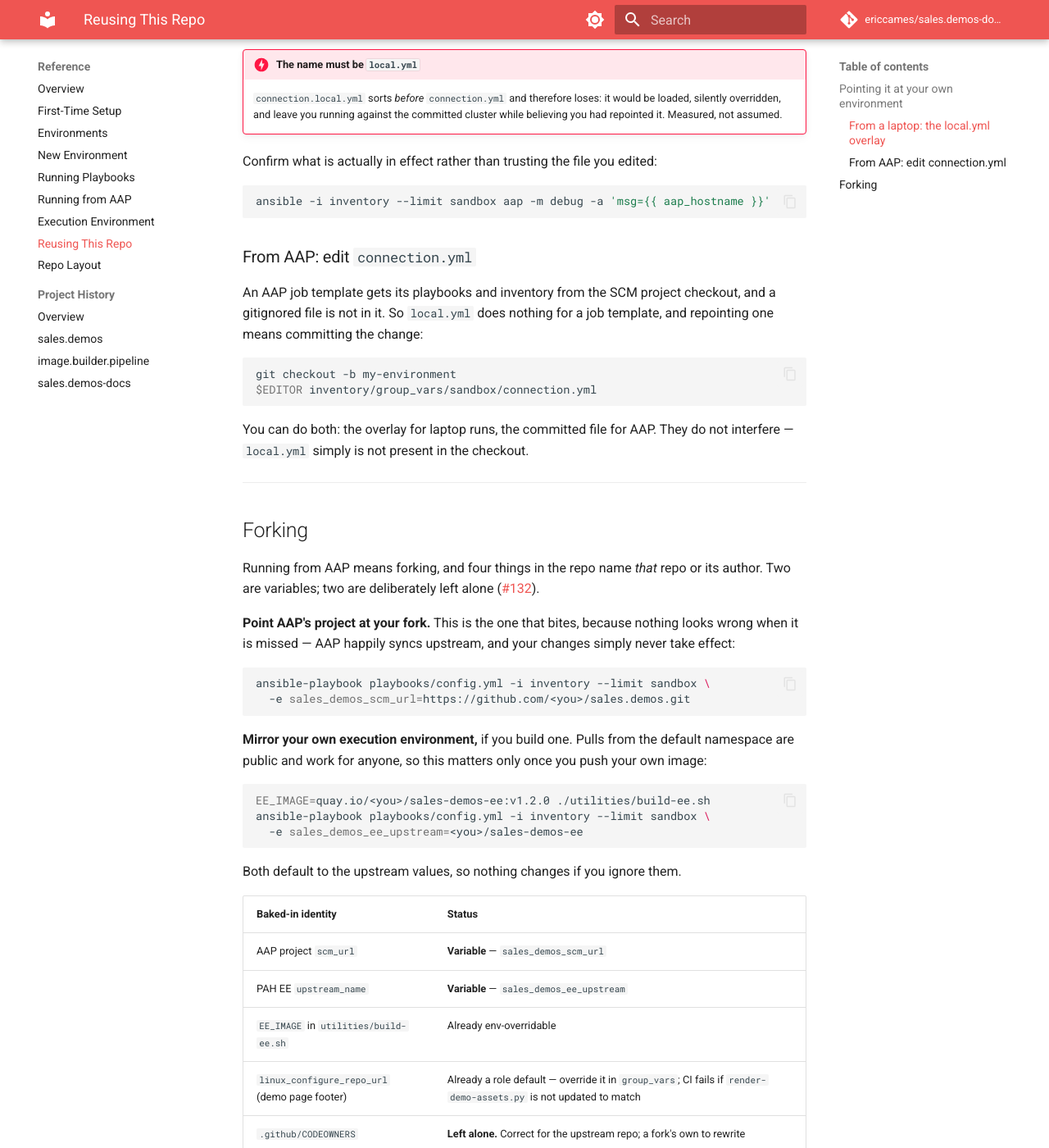
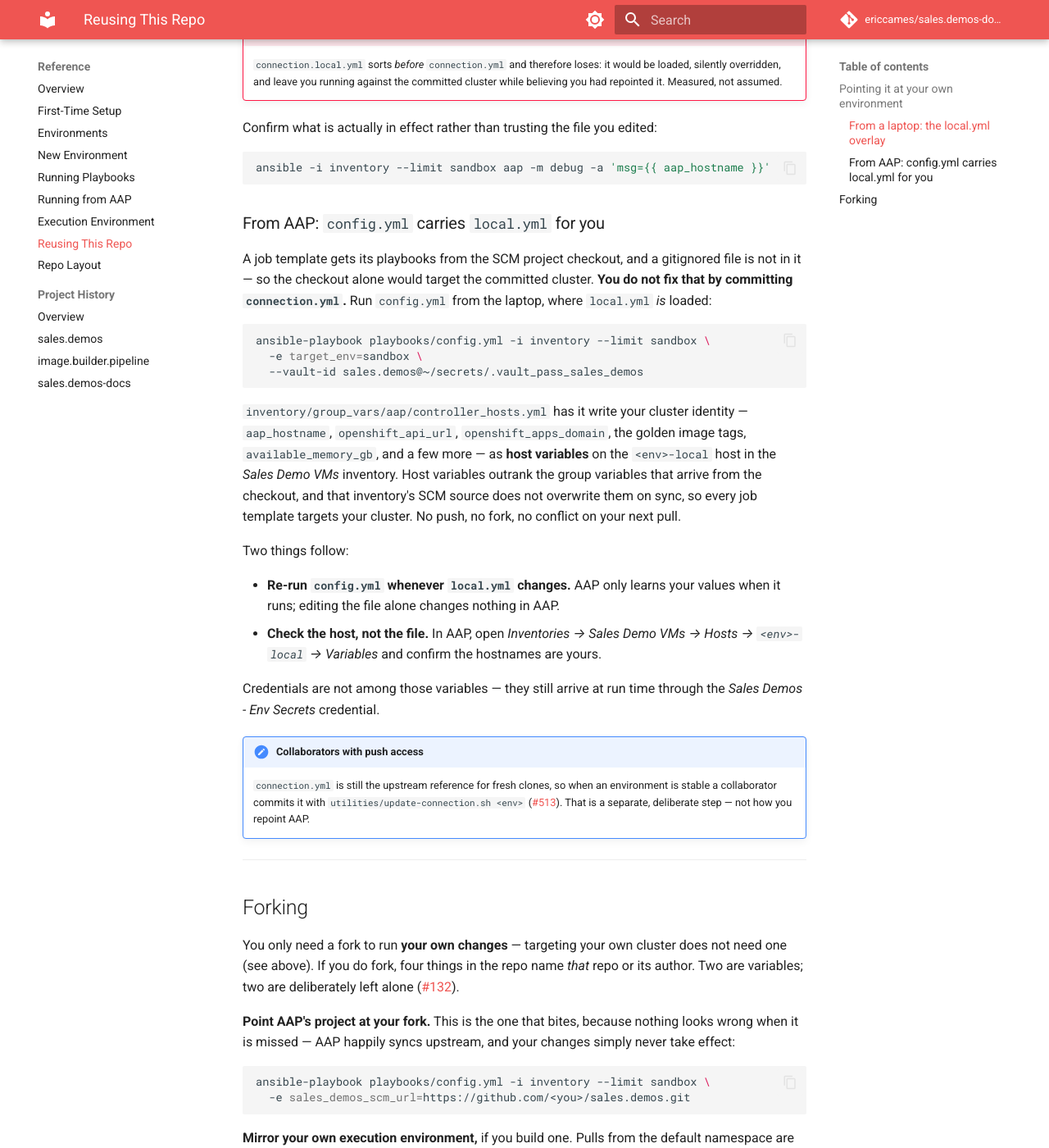
Before and after one commit to ericcames/sales.demos-docs, an MkDocs documentation site: the page built from docs/reference/reusing-this-repo.md, in a window 1280 px wide and 1400 px high, scrolled down 1270 px. Shown: the whole window at 82% size. Built offline with MkDocs 1.6.1 and Material for MkDocs 9.7.7, drawn with Linux system fonts in a browser that asks for light colours; comment, search, counter and statistics services are not loaded; some of the changed text lies outside the part shown.

Commit message:
docs: local.yml reaches AAP through config.yml, not a committed connection.yml (#55) (#57)
reusing-this-repo still described the #166 design: a job template cannot see
local.yml, so repointing AAP means committing connection.yml (or forking).
Since sales.demos#528, config.yml writes the effective cluster identity as host
variables on <env>-local in the Sales Demo VMs inventory, whose SCM source has
overwrite_vars: false, so local.yml reaches AAP with no push and no fork.

- reusing-this-repo: rewrite the table and "From AAP" section; say when to
  re-run config.yml and where to check the host vars; forking is only for
  carrying your own changes.
- new-environment: Phase C and Phase E step 1 no longer claim AAP needs
  connection.yml pushed; update-connection.sh is framed as keeping the
  upstream reference current for fresh clones.

Closes #55


Claude-Session: https://claude.ai/code/session_01Cu7NQznhAfNQHgr7okqzuv

Co-authored-by: Claude Opus 5 <noreply@anthropic.com>

````diff
--- a/docs/reference/reusing-this-repo.md
+++ b/docs/reference/reusing-this-repo.md
@@ -2,7 +2,8 @@
 
 [sales.demos](https://github.com/ericcames/sales.demos) is public and meant to
 be reusable. Two things stand between a clone and a working demo: pointing it at
-*your* cluster, and — if you run it from AAP — pointing AAP at *your* fork.
+*your* cluster, and — only if you want to carry your own code changes — pointing
+AAP at *your* fork.
 
 ---
 
@@ -18,13 +19,13 @@ openshift_api_url:     "https://api.cluster-<id>.dyn.redhatworkshops.io:6443"
 openshift_apps_domain: "apps.cluster-<id>.dyn.redhatworkshops.io"
 ```
 
-**There are two legitimate ways to change them, and which is right depends on
-where you run from.**
+**One input covers both places you run from: a gitignored `local.yml`.** It
+reaches AAP too — not through git, but through `config.yml`.
 
-| You are | Repoint by | Why |
-|---|---|---|
-| On a laptop, tracking this repo for updates | a gitignored `local.yml` overlay | You pull upstream fixes without ever conflicting |
-| Forked, running from AAP | editing `connection.yml` on your own branch | Gitignored files are **not** in the SCM checkout a job template runs from |
+| You run from | How your `local.yml` values get there |
+|---|---|
+| A laptop | Ansible loads `local.yml` directly, after `connection.yml` |
+| An AAP job template | `config.yml` writes the effective values into the AAP inventory as host variables ([#528](https://github.com/ericcames/sales.demos/issues/528)) |
 
 ### From a laptop: the `local.yml` overlay
 
@@ -62,26 +63,51 @@ Confirm what is actually in effect rather than trusting the file you edited:
 ansible -i inventory --limit sandbox aap -m debug -a 'msg={{ aap_hostname }}'
 ```
 
-### From AAP: edit `connection.yml`
+### From AAP: `config.yml` carries `local.yml` for you
 
-An AAP job template gets its playbooks and inventory from the SCM project
-checkout, and a gitignored file is not in it. So `local.yml` does nothing for a
-job template, and repointing one means committing the change:
+A job template gets its playbooks from the SCM project checkout, and a
+gitignored file is not in it — so the checkout alone would target the committed
+cluster. **You do not fix that by committing `connection.yml`.** Run
+`config.yml` from the laptop, where `local.yml` *is* loaded:
 
 ```bash
-git checkout -b my-environment
-$EDITOR inventory/group_vars/sandbox/connection.yml
+ansible-playbook playbooks/config.yml -i inventory --limit sandbox \
+  -e target_env=sandbox \
+  --vault-id sales.demos@~/secrets/.vault_pass_sales_demos
 ```
 
-You can do both: the overlay for laptop runs, the committed file for AAP. They
-do not interfere — `local.yml` simply is not present in the checkout.
+`inventory/group_vars/aap/controller_hosts.yml` has it write your cluster
+identity — `aap_hostname`, `openshift_api_url`, `openshift_apps_domain`, the
+golden image tags, `available_memory_gb`, and a few more — as **host variables**
+on the `<env>-local` host in the *Sales Demo VMs* inventory. Host variables
+outrank the group variables that arrive from the checkout, and that inventory's
+SCM source does not overwrite them on sync, so every job template targets your
+cluster. No push, no fork, no conflict on your next pull.
+
+Two things follow:
+
+- **Re-run `config.yml` whenever `local.yml` changes.** AAP only learns your
+  values when it runs; editing the file alone changes nothing in AAP.
+- **Check the host, not the file.** In AAP, open *Inventories → Sales Demo VMs →
+  Hosts → `<env>-local` → Variables* and confirm the hostnames are yours.
+
+Credentials are not among those variables — they still arrive at run time
+through the *Sales Demos - Env Secrets* credential.
+
+!!! note "Collaborators with push access"
+    `connection.yml` is still the upstream reference for fresh clones, so when
+    an environment is stable a collaborator commits it with
+    `utilities/update-connection.sh <env>`
+    ([#513](https://github.com/ericcames/sales.demos/issues/513)). That is a
+    separate, deliberate step — not how you repoint AAP.
 
 ---
 
 ## Forking
 
-Running from AAP means forking, and four things in the repo name *that* repo or
-its author. Two are variables; two are deliberately left alone
+You only need a fork to run **your own changes** — targeting your own cluster
+does not need one (see above). If you do fork, four things in the repo name
+*that* repo or its author. Two are variables; two are deliberately left alone
 ([#132](https://github.com/ericcames/sales.demos/issues/132)).
 
 **Point AAP's project at your fork.** This is the one that bites, because
````
Also changed, not shown: docs/reference/new-environment.md (+14 -10 lines).
